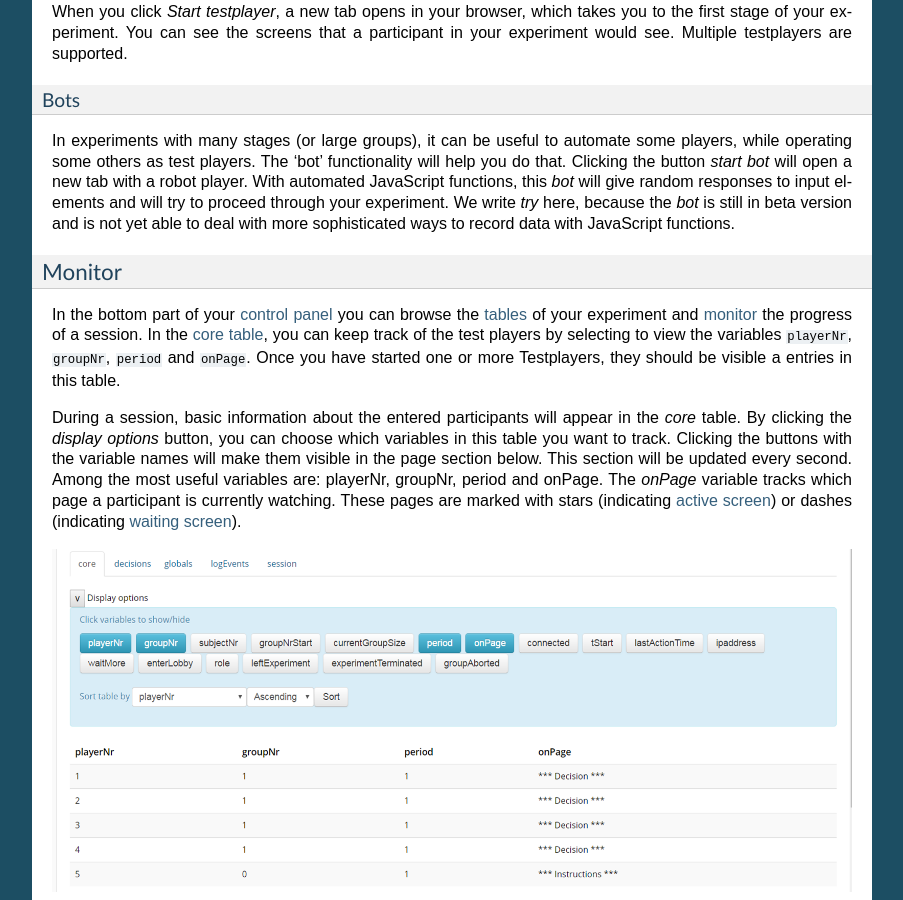
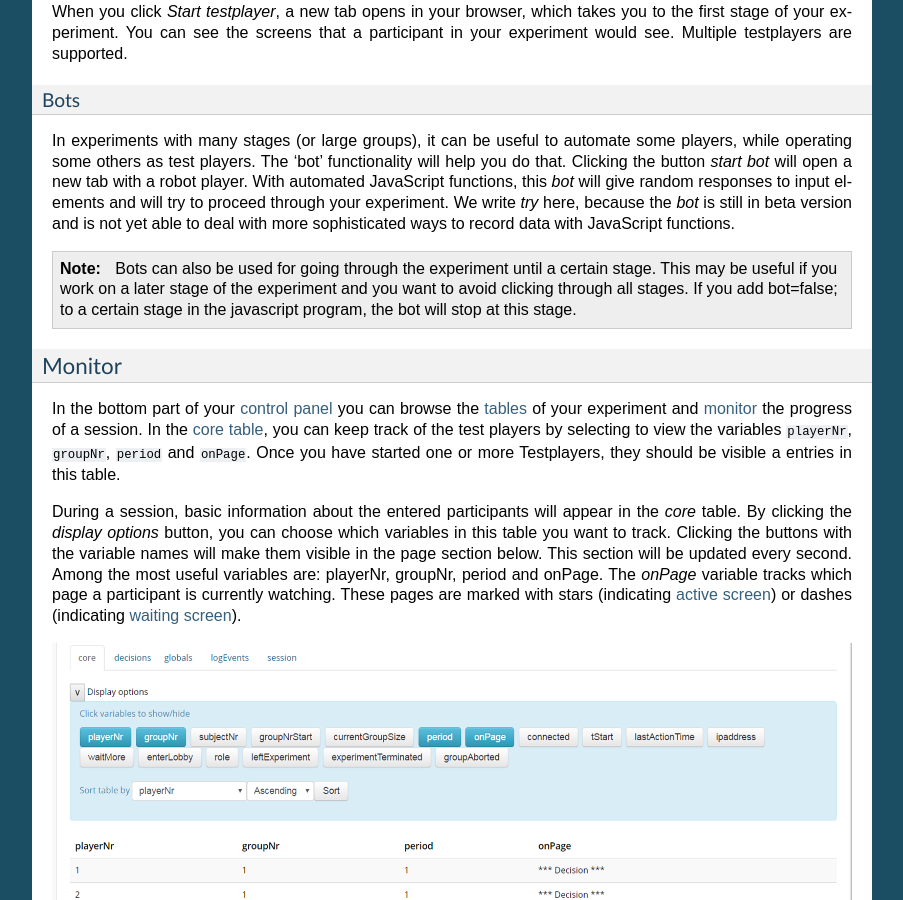
Before and after one commit to marcusgia2505/LIONESS_doc, a Sphinx documentation site: the page built from docs/0302_compile_and_test.rst, in a window 1280 px wide and 900 px high, scrolled down 3132 px. Shown: the whole window, without its empty margins (198-1101 px from the left). Built offline with Sphinx 7.4.7, drawn with Linux system fonts in a browser that asks for light colours.

Commit message:
Update 0302_compile_and_test.rst

```diff
--- a/docs/0302_compile_and_test.rst
+++ b/docs/0302_compile_and_test.rst
@@ -119,6 +119,8 @@ Bots
 In experiments with many stages (or large groups), it can be useful to automate some players, while operating some others as test players. The 'bot' functionality will help you do that. Clicking the button *start bot* will open a new tab with a robot player. With automated JavaScript functions, this *bot* will give random responses to input elements and will try to proceed through your experiment. We write *try* here, because the *bot* is still in beta version and is not yet able to deal with more sophisticated ways to record data with JavaScript functions.
 
 
+.. note:: Bots can also be used for going through the experiment until a certain stage. This may be useful if you work on a later stage of the experiment and you want to avoid clicking through all stages. If you add bot=false; to a certain stage in the javascript program, the bot will stop at this stage.
+
 
 .. _control_panel__monitor:
 
```
